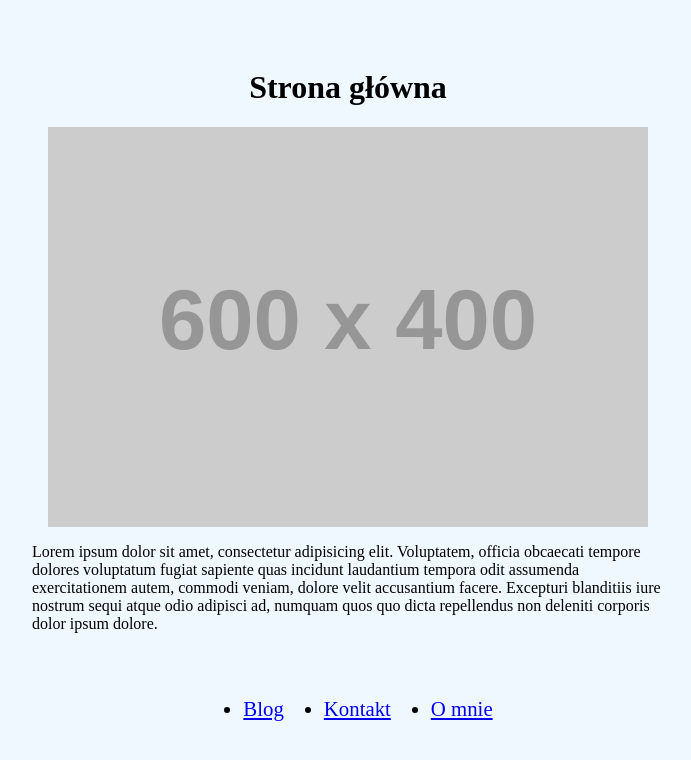
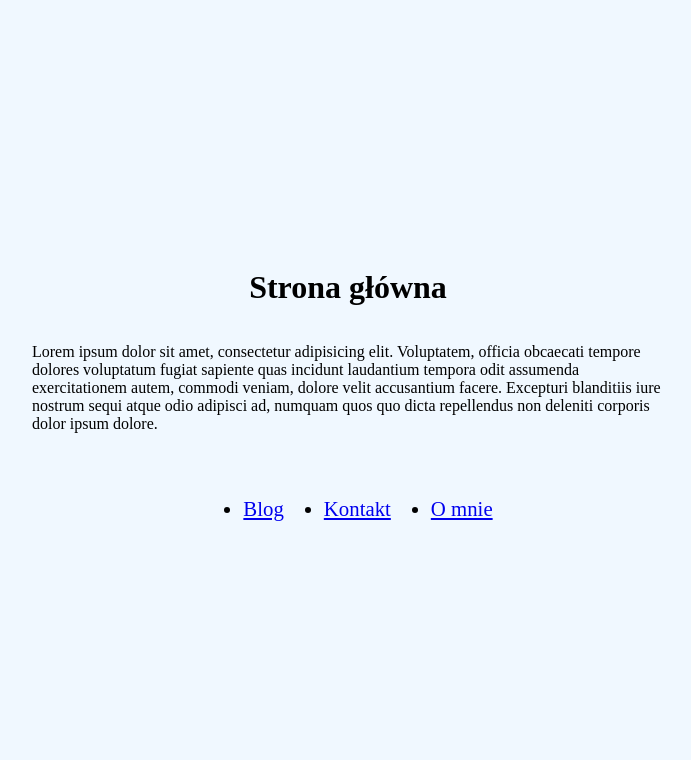
Before and after one commit to Dawid9906/shoperup, a plain HTML site: page index.html in a window 1280 px wide. Shown: the whole page, without its empty margins (292-983 px from the left). Drawn offline with Linux system fonts and the light colour scheme; placeholder pictures from the web are drawn by us.

Commit message:
no message

```diff
--- a/index.html
+++ b/index.html
@@ -8,7 +8,6 @@
   </head>
   <body>
     <h1>Strona główna</h1>
-    <img src="https://placehold.co/600x400" alt="placeholder 600x400">
     <p id="tekst">
       Lorem ipsum dolor sit amet, consectetur adipisicing elit. Voluptatem,
       officia obcaecati tempore dolores voluptatum fugiat sapiente quas incidunt
@@ -17,7 +16,6 @@
       atque odio adipisci ad, numquam quos quo dicta repellendus non deleniti
       corporis dolor ipsum dolore.
     </p>
-
     <p id="nav">
       <ul>
         <li><a href="/blog/index.html">Blog</a></li>
```
